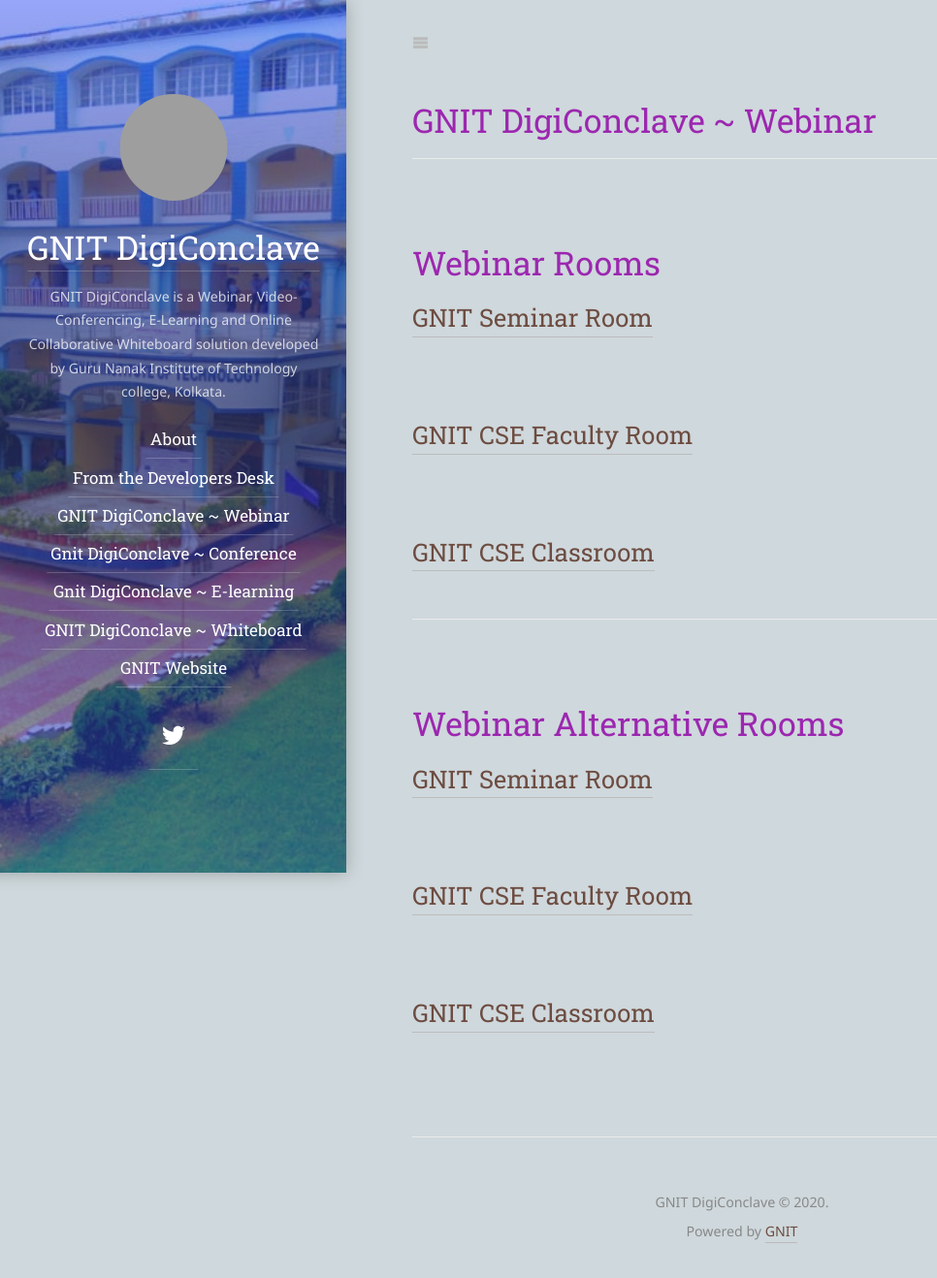
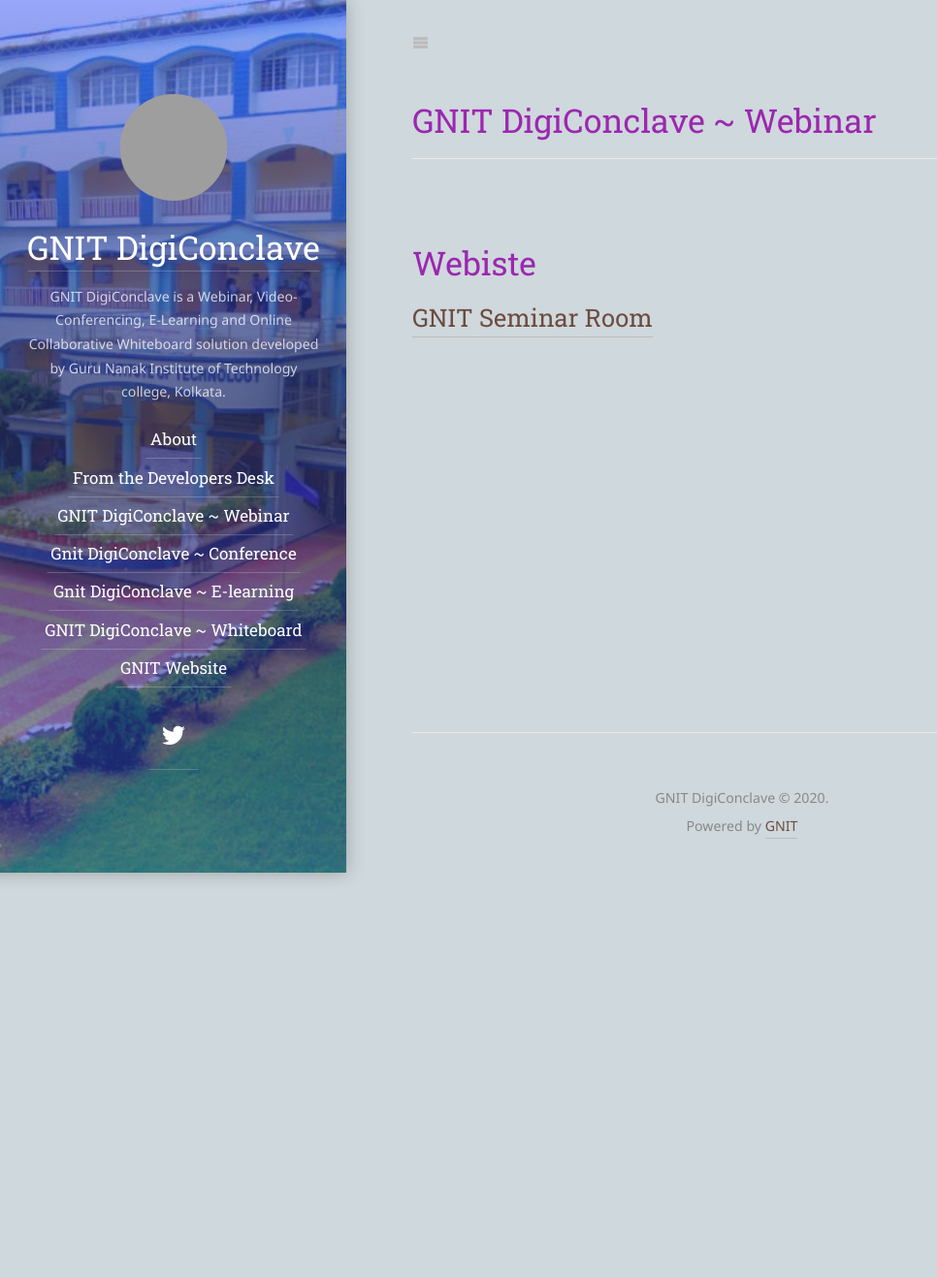
Before and after one commit to gnit-weperfect/gnit-weperfect.github.io, a Jekyll site: the page built from webinar.md, in a window 1280 px wide. Shown: the whole page at 97% size, without its empty margins (0-966 px from the left). Built offline with Jekyll 4.4.1, drawn with Linux system fonts in a browser that asks for light colours; some web fonts are replaced; grey boxes are pictures that could not be loaded.

Commit message:
May 16th, 2020 | hot and humid weather

```diff
--- a/webinar.md
+++ b/webinar.md
@@ -3,24 +3,7 @@ layout: page
 title: GNIT DigiConclave ~ Webinar
 ---
 
-# Webinar Rooms
+# Webiste
 
 
-## [GNIT Seminar Room](https://bbb.cyber4edu.org/b/gni-jpd-xtf)
-
-## [GNIT CSE Faculty Room](https://bbb.cyber4edu.org/b/gni-cd6-kv3)
-
-## [GNIT CSE Classroom](https://bbb.cyber4edu.org/b/gni-v4k-64r)
-
-
----
-
-
-# Webinar Alternative Rooms
-
-
-## [GNIT Seminar Room](https://bbb.jitsi.world/b/gni-y74-zju)
-
-## [GNIT CSE Faculty Room](https://bbb.jitsi.world/b/gni-w26-ukt)
-
-## [GNIT CSE Classroom](https://bbb.jitsi.world/b/gni-yzp-c4m)
+## [GNIT Seminar Room](https://wbnr.gnitdigiconclave.com/)
```
